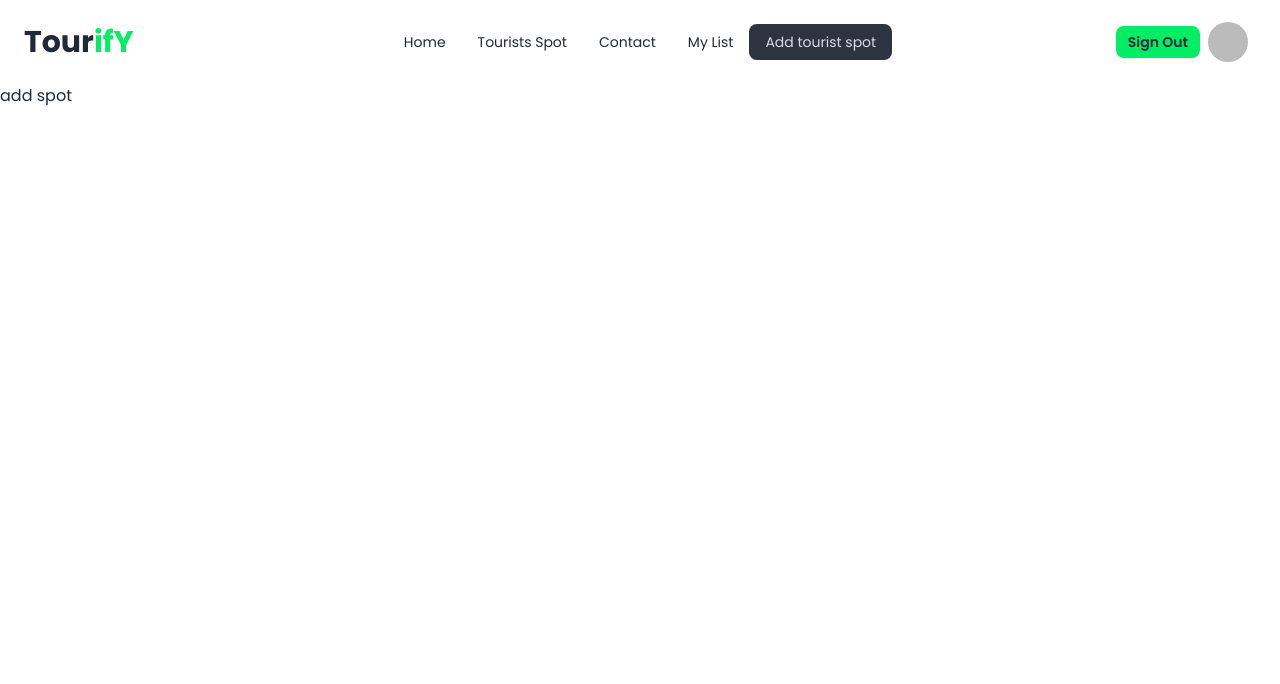
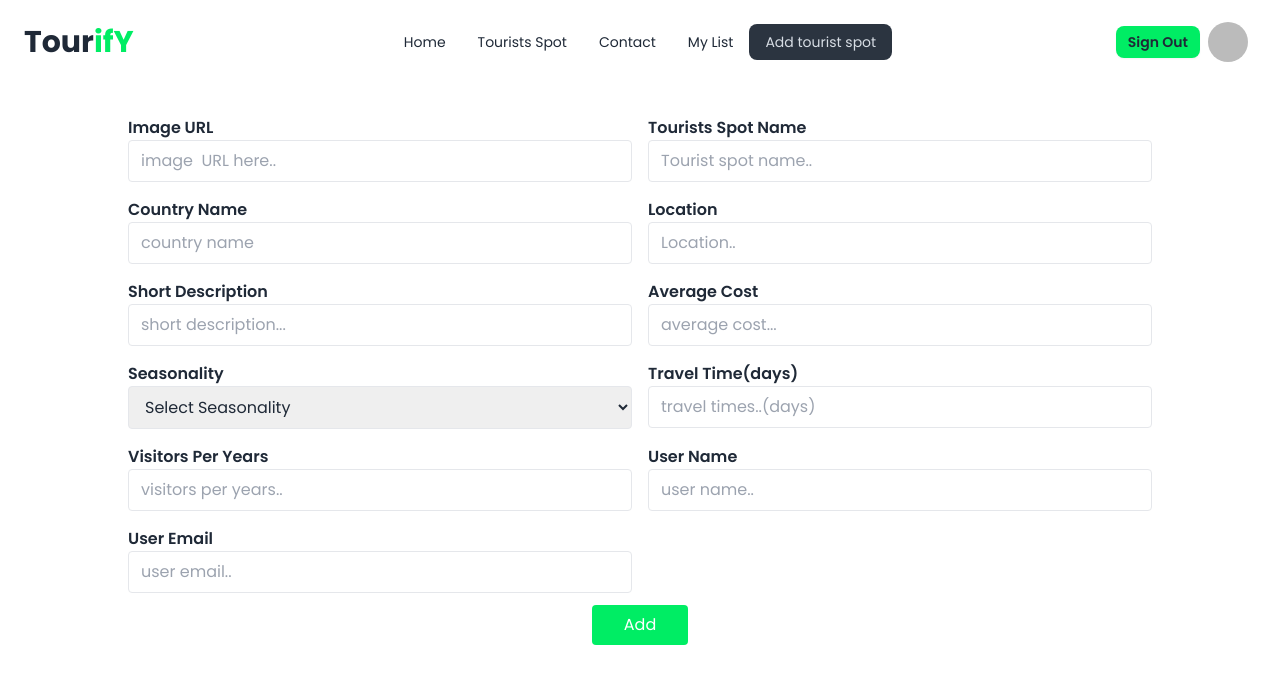
Before and after one commit to Mohotasir/Tourism_clientSide, a React (Vite) app: page /addspot in a window 1280 px wide. Shown: the top 684 px of the page. Built offline with nearby package versions, Linux system fonts and the light colour scheme; no server answers; sample sign-in values are in the browser's storage.

Commit message:
design add spot form

```diff
--- a/src/Components/AddTouristSpot/AddSpot.jsx
+++ b/src/Components/AddTouristSpot/AddSpot.jsx
@@ -1,9 +1,162 @@
 
 
 const AddSpot = () => {
+
+
+    const handleSubmit = (e) => {
+        e.preventDefault();
+        const form = e.target;
+        const img = form.name.value;
+        const spotName = form.tourists_spot_name.value;
+        const country_name = form.country_name.value;
+        const location = form.location.value;
+        const sd = form.sd.value;
+        const ac = form.ac.value;
+        const seasonality = form.seasonality.value;
+        const tt= form.tt.value;
+        const vr = form.vr.value;
+        const name = form.name.value;
+        const email = form.email.value;
+        const formData = {img,spotName,country_name,location,sd,ac,seasonality,tt,vr,name,email}
+        console.log(formData);
+    };
+
     return (
-        <div>
-            <h1>add spot</h1>
+        <div className="  mt-8 md:w-[80%] mx-auto">
+            <form onSubmit={handleSubmit} className=" ">
+                <div className="grid grid-cols-1 md:grid-cols-2 gap-4">
+                    <div>
+                        <label htmlFor="image" className=" font-semibold">Image URL</label>
+                        <input
+                            type="text"
+                            id="image"
+                            name="image"
+                            placeholder="image  URL here.."
+                            className=" w-full rounded border outline-none px-3 py-2 "
+                            required
+                        />
+                    </div>
+                    <div>
+                        <label htmlFor="tourists_spot_name" className="font-semibold">Tourists Spot Name</label>
+                        <input
+                            type="text"
+                            id="tourists_spot_name"
+                            name="tourists_spot_name"
+                            className=" w-full rounded border outline-none px-3 py-2 "
+                            placeholder="Tourist spot name.."
+                            required
+                        />
+                    </div>
+                    <div>
+                        <label htmlFor="country_name" className="block font-semibold">Country Name</label>
+                        <input
+                            type="text"
+                            id="country_name"
+                            name="country_name"
+                            className="block w-full rounded border outline-none px-3 py-2 "
+                            placeholder="country name"
+                            required
+                        />
+                    </div>
+                    <div>
+                        <label htmlFor="location" className="block font-semibold">Location</label>
+                        <input
+                            type="text"
+                            id="location"
+                            name="location"
+                            className="block w-full rounded border outline-none px-3 py-2 "
+                            placeholder="Location.."
+                            required
+                        />
+                    </div>
+                    <div>
+                        <label htmlFor="sd" className="block font-semibold">Short Description</label>
+                        <input
+                            type="text"
+                            id="sd"
+                            name="sd"
+                            className="block w-full rounded border outline-none px-3 py-2 "
+                            placeholder="short description..."
+                            required
+                        />
+                    </div>
+                    <div>
+                        <label htmlFor="ac" className="block font-semibold">Average Cost</label>
+                        <input
+                            type="text"
+                            id="ac"
+                            name="ac"
+                            className="block w-full rounded border outline-none px-3 py-2 "
+                            placeholder="average cost..."
+                            required
+                        />
+                    </div>
+                    <div>
+                        <label htmlFor="seasonality" className="block font-semibold">Seasonality</label>
+                        <select
+                            id="seasonality"
+                            name="seasonality"
+                            className="block w-full rounded border outline-none px-3 py-2 "
+                            required
+                        >
+                            <option value="">Select Seasonality</option>
+                            <option value="Summer">Summer</option>
+                            <option value="Winter">Winter</option>
+                            <option value="Spring">Spring</option>
+
+                        </select>
+                    </div>
+                    <div>
+                        <label htmlFor="tt" className="block font-semibold">Travel Time(days)</label>
+                        <input
+                            type="text"
+                            id="tt"
+                            name="tt"
+                            className="block w-full rounded border outline-none px-3 py-2 "
+                            placeholder="travel times..(days)"
+                            required
+                        />
+                    </div>
+                    <div>
+                        <label htmlFor="vr" className="block font-semibold">Visitors Per Years</label>
+                        <input
+                            type="text"
+                            id="vr"
+                            name="vr"
+                            className="block w-full rounded border outline-none px-3 py-2 "
+                            placeholder="visitors per years.."
+                            required
+                        />
+                    </div>
+                    <div>
+                        <label htmlFor="name" className="block font-semibold">User Name</label>
+                        <input
+                            type="text"
+                            id="name"
+                            name="name"
+                            className="block w-full rounded border outline-none px-3 py-2 "
+                            placeholder="user name.."
+                            required
+                        />
+                    </div>
+                    <div>
+                        <label htmlFor="email" className="block font-semibold">User Email</label>
+                        <input
+                            type="text"
+                            id="email"
+                            name="email"
+                            className="block w-full rounded border outline-none px-3 py-2 "
+                            placeholder="user email.."
+                            required
+                        />
+                    </div>
+
+                </div>
+
+                <div className="my-3 text-center">
+                    <button type="submit" className="t-bg text-white py-2 rounded hover:bg-green-600 transition duration-300 px-8">Add</button>
+                </div>
+            </form>
         </div>
     );
 };
```
